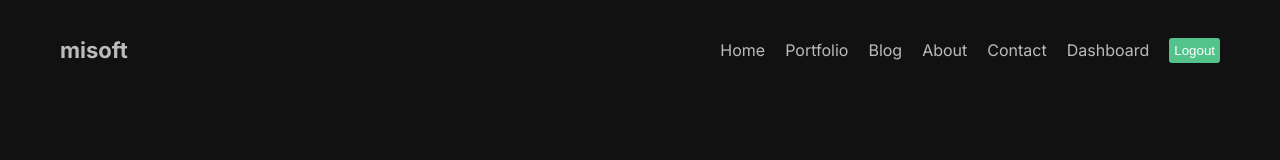
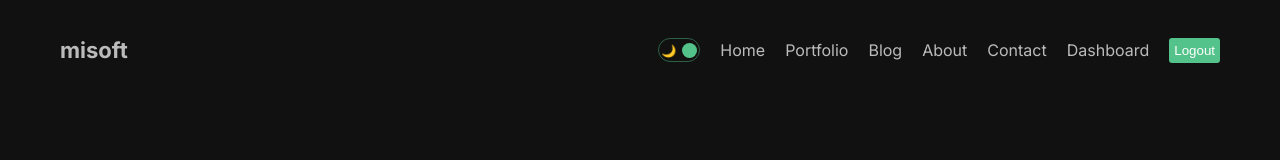
Before and after one commit to BashirAhmed-cse/NextJsProject, a Next.js app: page / in a window 1280 px wide. Shown: the top 160 px of the page. Built offline with nearby package versions, Linux system fonts and the light colour scheme.

Commit message:
update toggle button

```diff
--- /dev/null
+++ b/context/ThemeContext.js
@@ -0,0 +1,22 @@
+"use client";
+
+import { createContext, useState } from "react";
+
+export const ThemeContext = createContext();
+
+export const ThemeProvider = ({children})=>{
+
+     const [mode,setMode] = useState("dark");
+
+     const toggle =()=>{
+        setMode((prev) => (prev === "dark" ? "light" : "dark"));
+     };
+
+     return (
+      <ThemeContext.Provider value={{ toggle, mode }}>
+        <div className={`theme ${mode}`}>
+          {children}
+        </div>
+      </ThemeContext.Provider>
+    );
+};
--- a/src/app/globals.css
+++ b/src/app/globals.css
@@ -9,15 +9,23 @@
 body{
   max-width: 100vw;
   overflow-x: hidden;
-  background-color: #111;
-  color: #bbb;
 }
 
 a{
   text-decoration: none;
   color: inherit;
 }
-
+.theme{
+  transition: 1s all ease;
+}
+.light{
+  background-color: white;
+  color: #111;
+}
+.dark{
+  background-color: #111;
+  color: #bbb;
+}
 .container{
   max-width: 1366px;
   min-height: 100vh;
--- /dev/null
+++ b/src/app/layout.js
@@ -0,0 +1,28 @@
+import "./globals.css";
+import { Inter } from "next/font/google";
+import Navbar from "../components/navbar/Navbar";
+import Footer from "../components/footer/Footer";
+import { ThemeProvider } from "../../context/ThemeContext";
+
+const inter = Inter({ subsets: ["latin"] });
+
+export const metadata = {
+  title: "Create Next App",
+  description: "Generated by create next app",
+};
+
+export default function RootLayout({ children }) {
+  return (
+    <html lang="en">
+      <body className={inter.className}>
+        <ThemeProvider>
+          <div className="container">
+            <Navbar />
+            {children}
+            <Footer />
+          </div>
+        </ThemeProvider>
+      </body>
+    </html>
+  );
+}
--- a/src/app/layout.tsx
+++ /dev/null
@@ -1,30 +0,0 @@
-import './globals.css'
-import type { Metadata } from 'next'
-import { Inter } from 'next/font/google'
-import Navbar from './../components/navbar/Navbar';
-import Footer from './../components/footer/Footer';
-
-const inter = Inter({ subsets: ['latin'] })
-
-export const metadata: Metadata = {
-  title: 'Create Next App',
-  description: 'Generated by create next app',
-}
-
-export default function RootLayout({
-  children,
-}: {
-  children: React.ReactNode
-}) {
-  return (
-    <html lang="en">
-      <body className={inter.className}>
-         <div className="container">
-         <Navbar/>
-        {children}
-        <Footer/>
-         </div>
-        </body>
-    </html>
-  )
-}
--- /dev/null
+++ b/src/components/DarkModeToggle/DarkModeToggle.jsx
@@ -0,0 +1,15 @@
+import React, {useContext} from 'react'
+import styles from './DarkModeToggle.module.css'
+import { ThemeContext } from '../../../context/ThemeContext'
+const DarkModeToggle = () => {
+    const {toggle,mode} = useContext(ThemeContext);
+  return (
+    <div className={styles.container} onClick={toggle}>
+        <div className={styles.icon}>🌙</div>
+        <div className={styles.icon}>🔆</div>
+        <div className={styles.ball} style={mode === "light" ? {left:"2px"} : {right:"2px"}}/>
+    </div>
+  )
+}
+
+export default DarkModeToggle
--- /dev/null
+++ b/src/components/DarkModeToggle/DarkModeToggle.module.css
@@ -0,0 +1,23 @@
+.container{
+    width: 42px;
+    height: 24px;
+    border: 1.5px solid #53c28b70;
+    border-radius: 30px;
+    display: flex;
+    align-items: center;
+    justify-content: space-between;
+    padding: 2px;
+    position: relative;
+    cursor: pointer;
+}
+.icon{
+    font-size:12px;
+}
+.ball{
+    width: 15px;
+    height: 15px;
+    background-color: #53c28b;
+    border-radius: 50%;
+    position: absolute;
+
+}
--- a/src/components/navbar/Navbar.jsx
+++ b/src/components/navbar/Navbar.jsx
@@ -2,6 +2,7 @@
 import Link from 'next/link';
 import React from 'react';
 import styles from './navbar.module.css'
+import DarkModeToggle from './../DarkModeToggle/DarkModeToggle';
 
 const links = [
   {
@@ -41,6 +42,7 @@
     <div className={styles.container}>
       <Link href="/" className={styles.logo}>misoft</Link>
       <div className={styles.links}>
+        <DarkModeToggle/>
         {links.map((link) => (
           <Link key={link.id} href={link.url} className={styles.link}>
             {link.title}
```
Also changed, not shown: tsconfig.json (+8 -1 lines).
